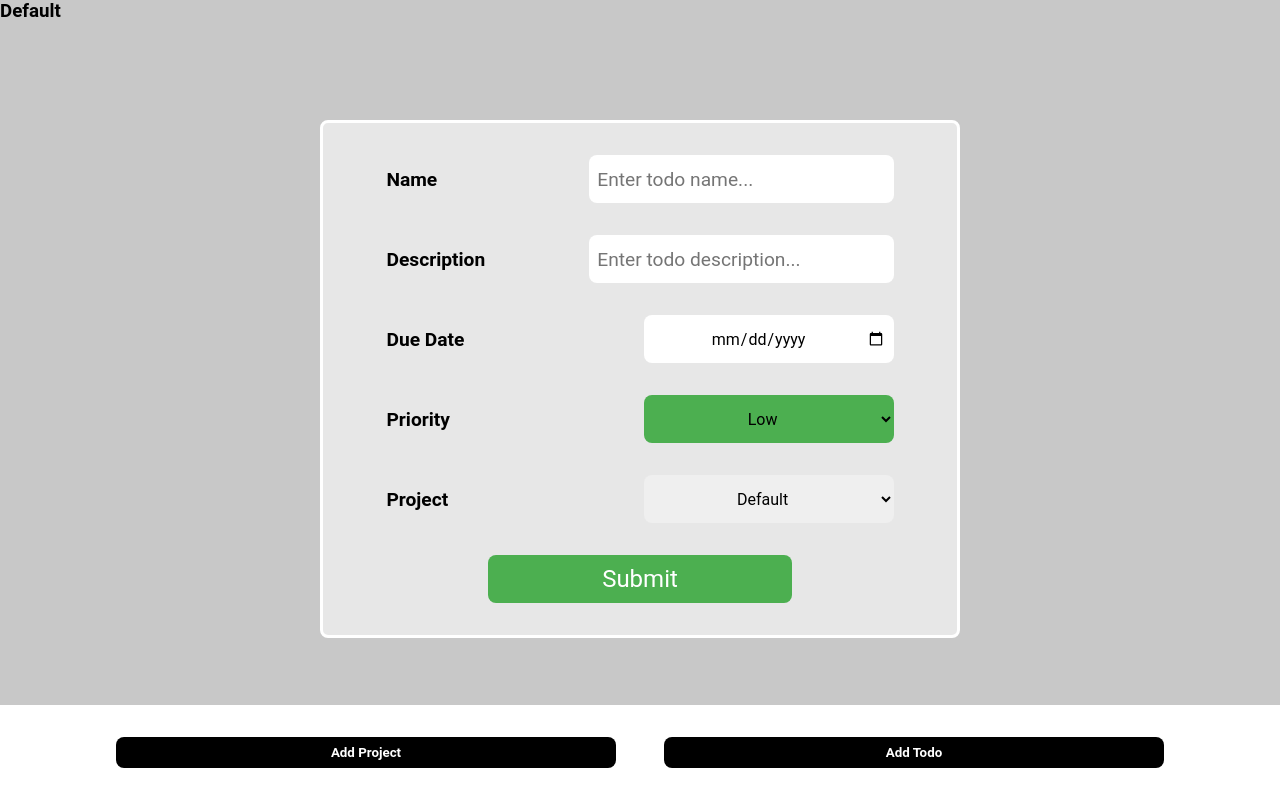
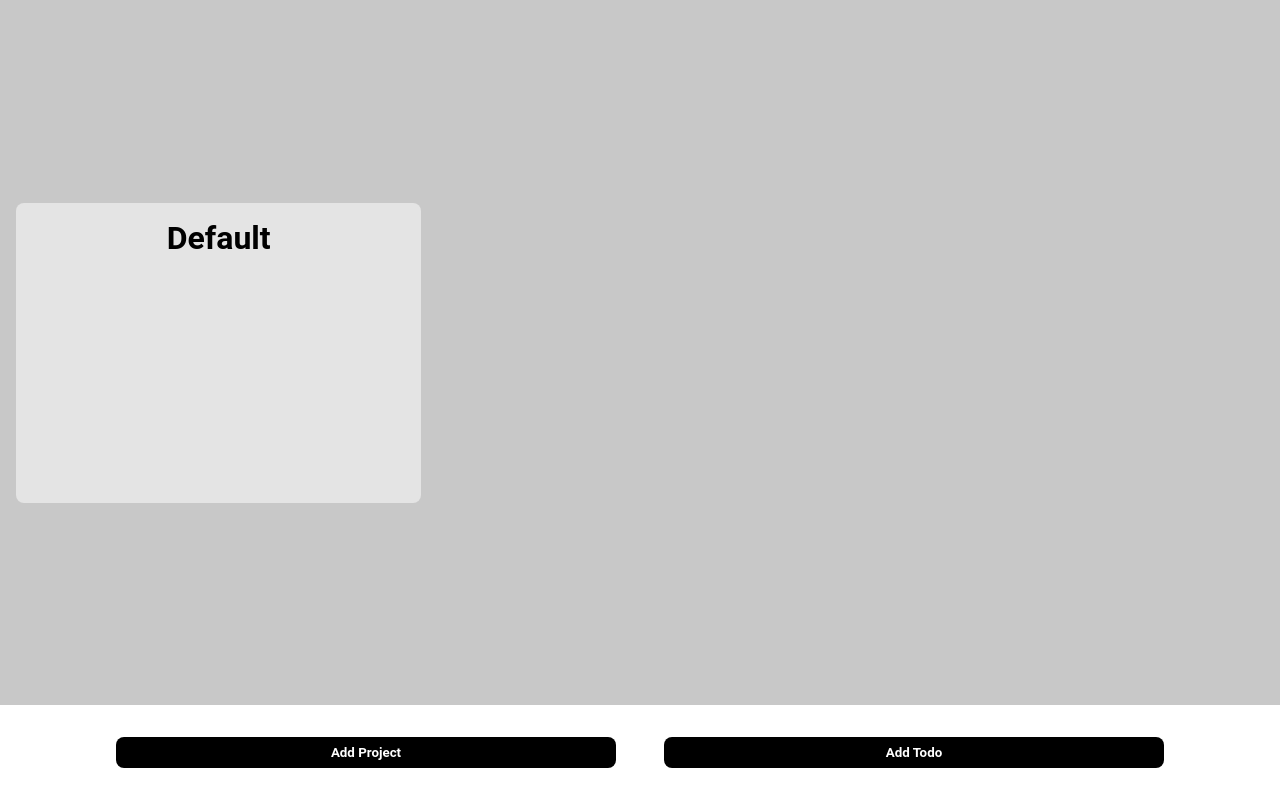
Before and after one commit to AntonHarbers/Odin-Todo-List, a website built with webpack: page dist/index.html in a window 1280 px wide. Built offline with Linux system fonts and the light colour scheme.

Commit message:
Basic project cards

```diff
--- a/src/index.js
+++ b/src/index.js
@@ -1,6 +1,7 @@
 import './styles/buttons.css';
 import './styles/modals.css';
 import './styles/style.css';
+import './styles/project-cards.css';
 
 import Dom from './components/dom';
 import Project from './components/project';
@@ -92,10 +93,3 @@ window.addEventListener('keydown', (e) => {
     dom.closeModals();
   }
 });
-
-// when clicking anywhere outside of modals, close modals
-window.addEventListener('click', (e) => {
-  if (e.target !== dom.projectModal && e.target !== dom.todoModal && e.target !== dom.addProjectBtn && e.target !== dom.addTodoBtn) {
-    dom.closeModals();
-  }
-});
--- /dev/null
+++ b/src/styles/project-cards.css
@@ -0,0 +1,38 @@
+#projects{
+    height: calc(100vh - 95px);
+    width: 100%;
+    /* make a 3 column grid that repeats */
+    display: grid;
+    grid-template-columns: repeat(3, 1fr);
+    gap: 1rem;
+    padding: 1rem;
+    /* center the items in the grid slots*/
+    justify-items: center;
+    align-items: center;
+    /* make the grid responsive on medium and small screen*/
+    @media (max-width: 1000px){
+        grid-template-columns: repeat(2, 1fr);
+    }
+    @media (max-width: 600px){
+        grid-template-columns: repeat(1, 1fr);
+    }
+    overflow-y: scroll;
+}
+
+.project{
+    display: flex;
+    min-height: 300px;
+    width: 100%;
+    border-radius: .5rem;
+    flex-direction: column;
+    justify-content: start;
+    align-items: center;
+    padding: 1rem;
+    background-color: #e4e4e4; ;
+}
+
+.project>h3{
+    font-size: 2rem;
+    margin: 0;
+    padding: 0;
+}
```
Also changed, not shown: dist/index.html, dist/main.js.
